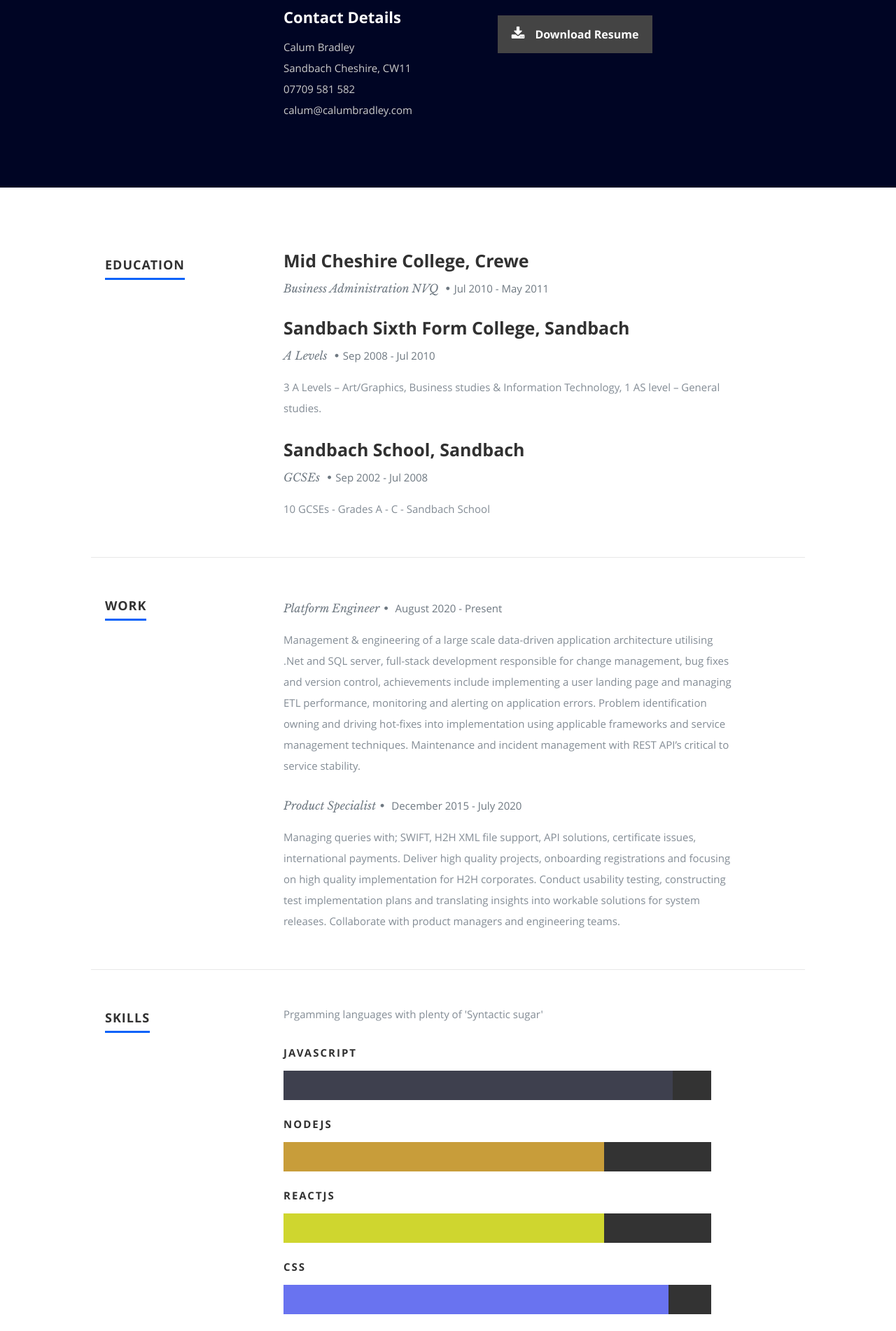
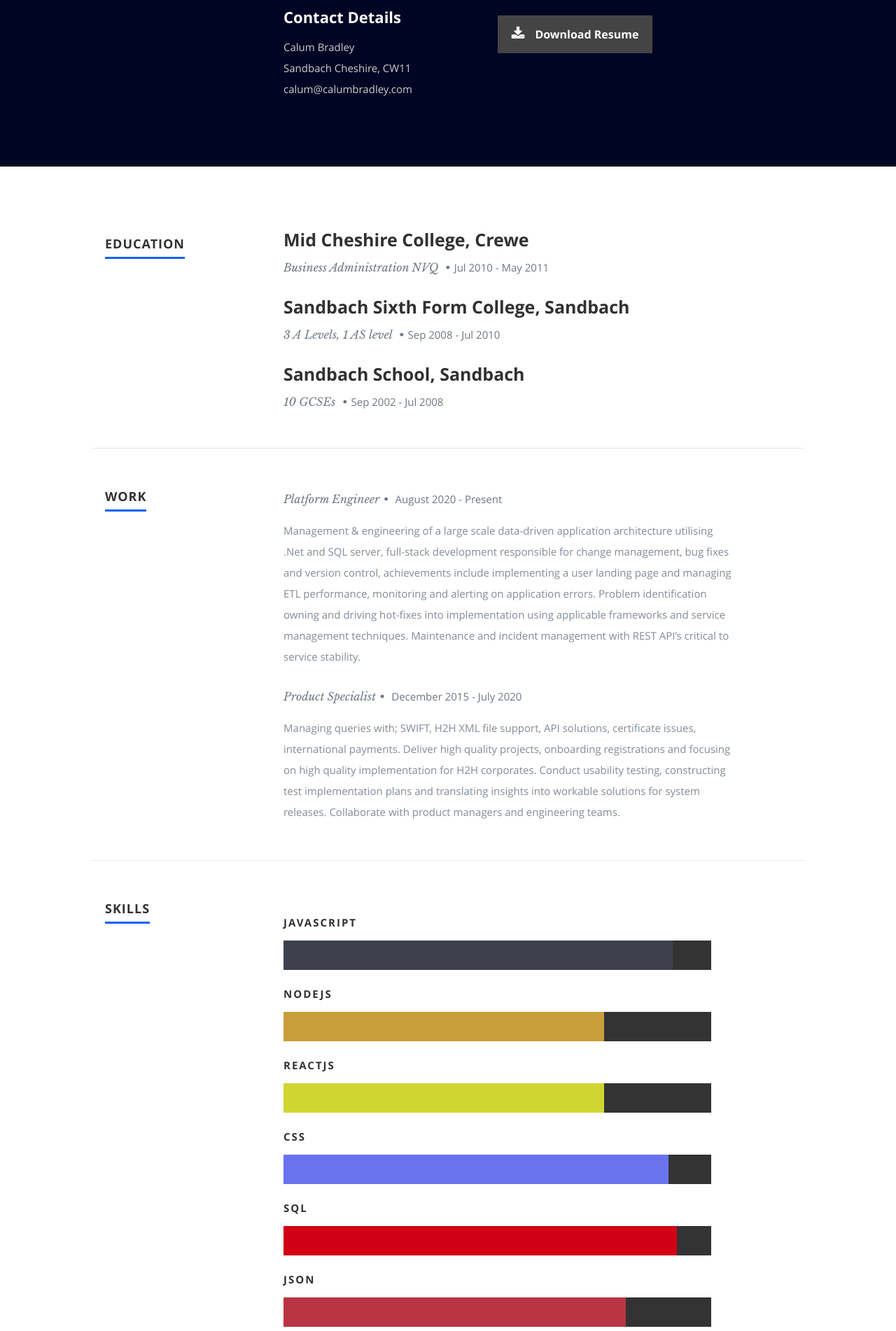
Before and after one commit to calumbradley/dev_react_calums_portfolio, a React (Create React App) app: page / in a window 1280 px wide. Shown: the part 1018-2920 px from the top of the page at 70% size. Built offline with nearby package versions, Linux system fonts and the light colour scheme.

Commit message:
some minor tweaks to css to centre the github button and content changes

```diff
--- a/public/css/layout.css
+++ b/public/css/layout.css
@@ -1006,9 +1006,9 @@ footer .social-links li:first-child { margin-left: 0; }
 #go-top a:hover { background-color: #0F9095; }
 
 
-.social .btn:first-child{
+/* .social .btn:first-child{
    margin-right: 30px;
-}
+} */
 .social .btn{
    padding-left: 30px;
    padding-right: 30px;
@@ -1022,3 +1022,7 @@ footer .social-links li:first-child { margin-left: 0; }
 .github-btn{
    background-color: #34495e !important;
 }
+
+textarea {
+   resize: none;
+ }
--- a/public/resumeData.json
+++ b/public/resumeData.json
@@ -1,12 +1,12 @@
 {
   "main": {
     "name": "Calum Bradley",
-    "description": "Passionate web development engineer skilled in React and Node JS.",
+    "description": "Web development engineer skilled in React and Node JS.",
     "image": "profile_pic.jpg",
     "bio": "Experienced developer with a history of working in the financial services industry, skilled in RBDMS including the management of enterprise scale data driven applications and ETL's using .NET",
     "contactmessage": "Lets stay in touch, feel free to contact me below",
     "email": "calum@calumbradley.com",
-    "phone": "07709 581 582",
+    "phone": "",
     "github": "https://github.com/calumbradley",
     "project": "",
     "address": {
@@ -41,7 +41,7 @@
     ]
   },
   "resume": {
-    "skillmessage": "Prgamming languages with plenty of 'Syntactic sugar'",
+    "skillmessage": "",
     "education": [
       {
         "school": "Mid Cheshire College, Crewe",
@@ -50,15 +50,15 @@
       },
       {
         "school": "Sandbach Sixth Form College, Sandbach",
-        "degree": "A Levels",
+        "degree": "3 A Levels, 1 AS level",
         "graduated": "Sep 2008 - Jul 2010",
-        "description": "3 A Levels – Art/Graphics, Business studies & Information Technology, 1 AS level – General studies."
+        "description": ""
       },
       {
         "school": "Sandbach School, Sandbach",
-        "degree": "GCSEs",
+        "degree": "10 GCSEs",
         "graduated": "Sep 2002 - Jul 2008",
-        "description": "10 GCSEs - Grades A - C - Sandbach School"
+        "description": ""
       }
     ],
     "work": [
@@ -91,6 +91,10 @@
         "level": "90%"
       },
       {
+        "name": "SQL",
+        "level": "92%"
+      },
+      {
         "name": "JSON",
         "level": "80%"
       },
--- a/src/Components/About.js
+++ b/src/Components/About.js
@@ -12,7 +12,7 @@ class About extends Component {
     const city = this.props.data.address.city;
     const state = this.props.data.address.state;
     const zip = this.props.data.address.zip;
-    const phone = this.props.data.phone;
+    // const phone = this.props.data.phone;
     const email = this.props.data.email;
     const resumeDownload = this.props.data.resumedownload;
 
@@ -41,8 +41,8 @@ class About extends Component {
                       {city} {state}, {zip}
                     </span>
                     <br />
-                    <span>{phone}</span>
-                    <br />
+                    {/* <span>{phone}</span> */}
+                    {/* <br /> */}
                     <span>{email}</span>
                   </p>
                 </div>
--- a/src/Components/Contact.js
+++ b/src/Components/Contact.js
@@ -9,8 +9,8 @@ class Contact extends Component {
     // const street = this.props.data.address.street
     const city = this.props.data.address.city
     const state = this.props.data.address.state
-    // const zip = this.props.data.address.zip
-    const phone = this.props.data.phone
+    const zip = this.props.data.address.zip
+    // const phone = this.props.data.phone
     // const message = this.props.data.contactmessage
 
     return (
@@ -107,9 +107,10 @@ class Contact extends Component {
                 <p className="address">
                   {name}
                   <br />
-                  {city}, {state}
+                  {city}, {state},
                   <br />
-                  <span>{phone}</span>
+                  {zip}
+                  {/* <span>{phone}</span> */}
                 </p>
               </div>
 
--- a/src/Components/Header.js
+++ b/src/Components/Header.js
@@ -60,7 +60,10 @@ class Header extends Component {
             </Fade>
             <hr />
             <Fade bottom duration={2000}>
-              <ul className="social">
+            <ul className="social">
+                {/* <a href={LinkedIn} className="button btn project-btn">
+                  <i className="fa fa-book"></i>LinkedIn
+                </a> */}
                 <a href={github} className="button btn github-btn">
                   <i className="fa fa-github"></i>Github
                 </a>
```
Also changed, not shown: 10 other files (tests, documents, lock files or other folders).
